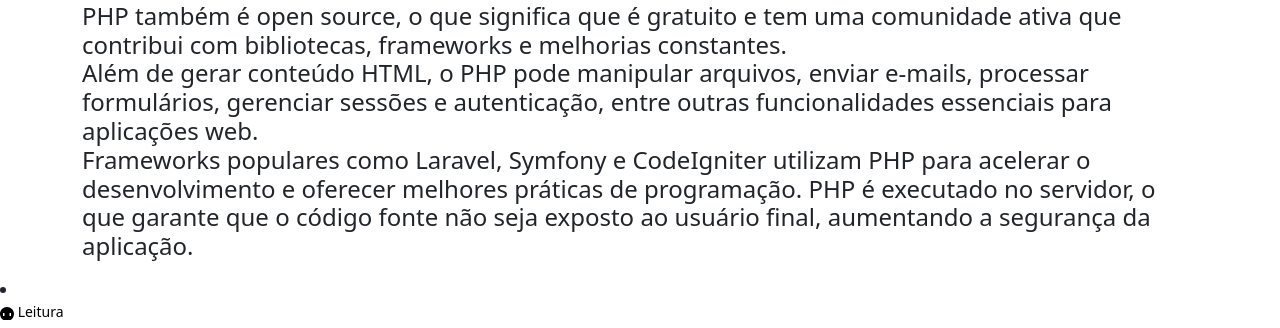
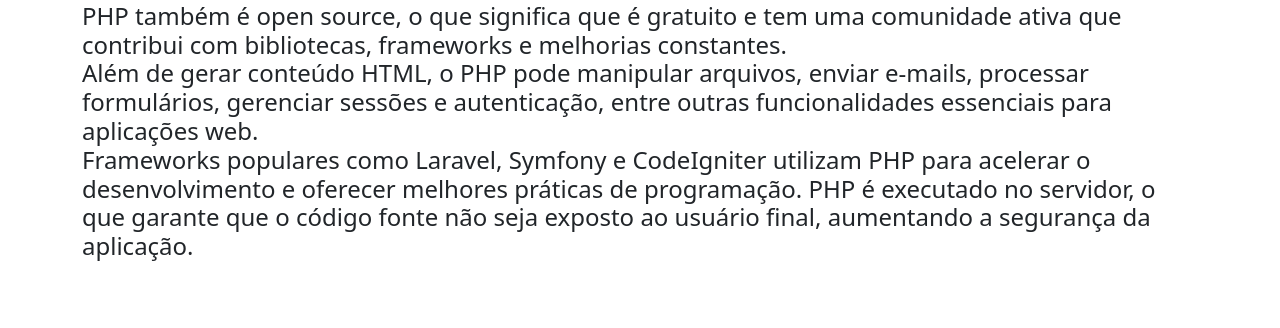
Before and after one commit to johnmitysumy/acessibilidade, a PHP site: page / in a window 1280 px wide. Shown: the part 1854-2182 px from the top of the page. After the commit the page ends 2115 px from the top, so only its background shows below. Run offline with PHP 8.4, Linux system fonts and the light colour scheme.

Commit message:
removi codigo que não iria usar

```diff
--- a/index.php
+++ b/index.php
@@ -110,15 +110,3 @@ PHP é executado no servidor, o que garante que o código fonte não seja expost
 <br>
     </p>
 </div>
-
-<li class="pojo-a11y-toolbar-item">
-  <a href="#" onclick="Leitura(); return false;" class="pojo-a11y-toolbar-link" tabindex="0" role="link">
-    <span class="pojo-a11y-toolbar-icon">
-      <svg version="1.1" xmlns="http://www.w3.org/2000/svg" width="1em" viewBox="0 0 448 448">
-        <title>Leitura de Texto</title>
-        <path fill="currentColor" d="M224 32C100 32 0 132 0 256s100 224 224 224 224-100 224-224S348 32 224 32zM144 320h-48v-96h48v96zm208 0h-48v-96h48v96z"/>
-      </svg>
-    </span>
-    <span class="pojo-a11y-toolbar-text">Leitura</span>
-  </a>
-</li>
```
